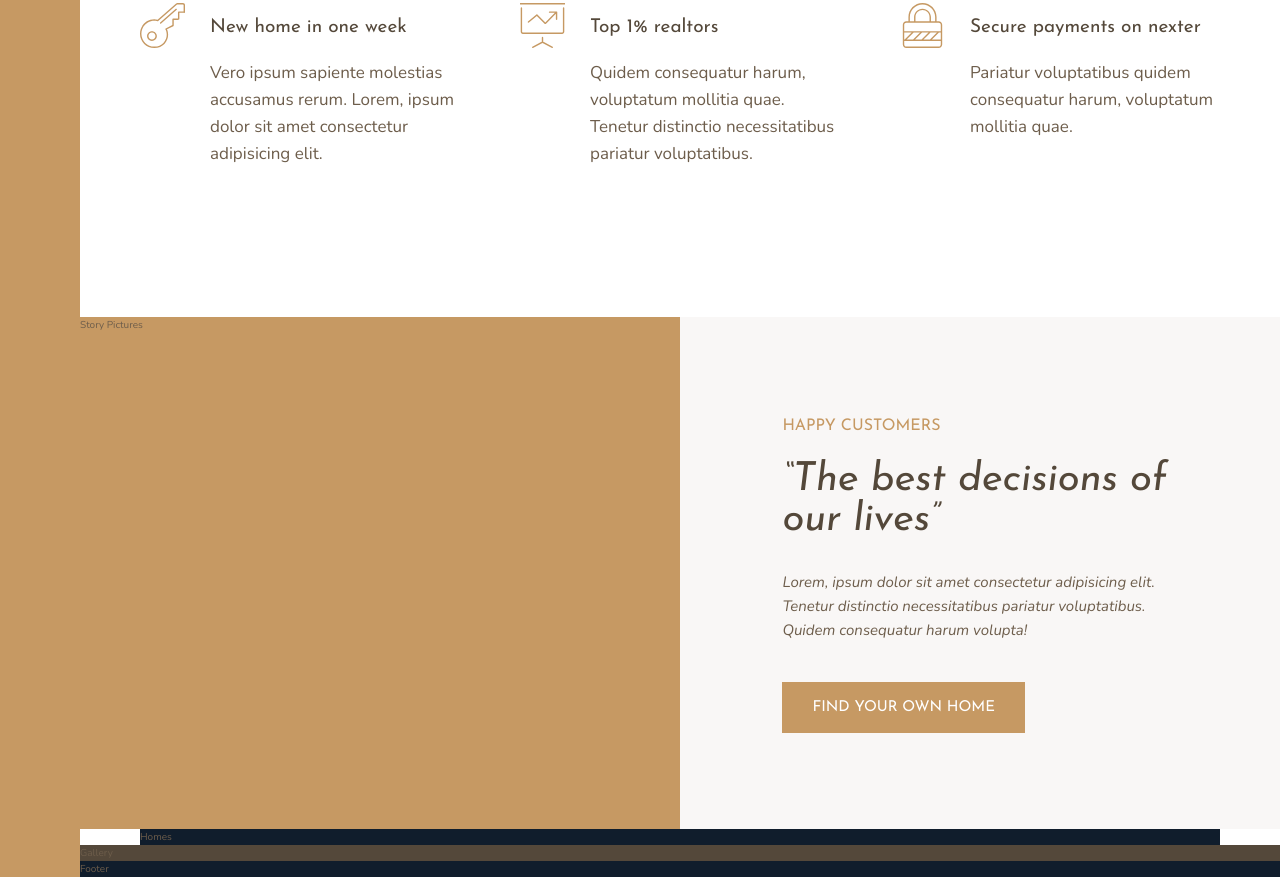
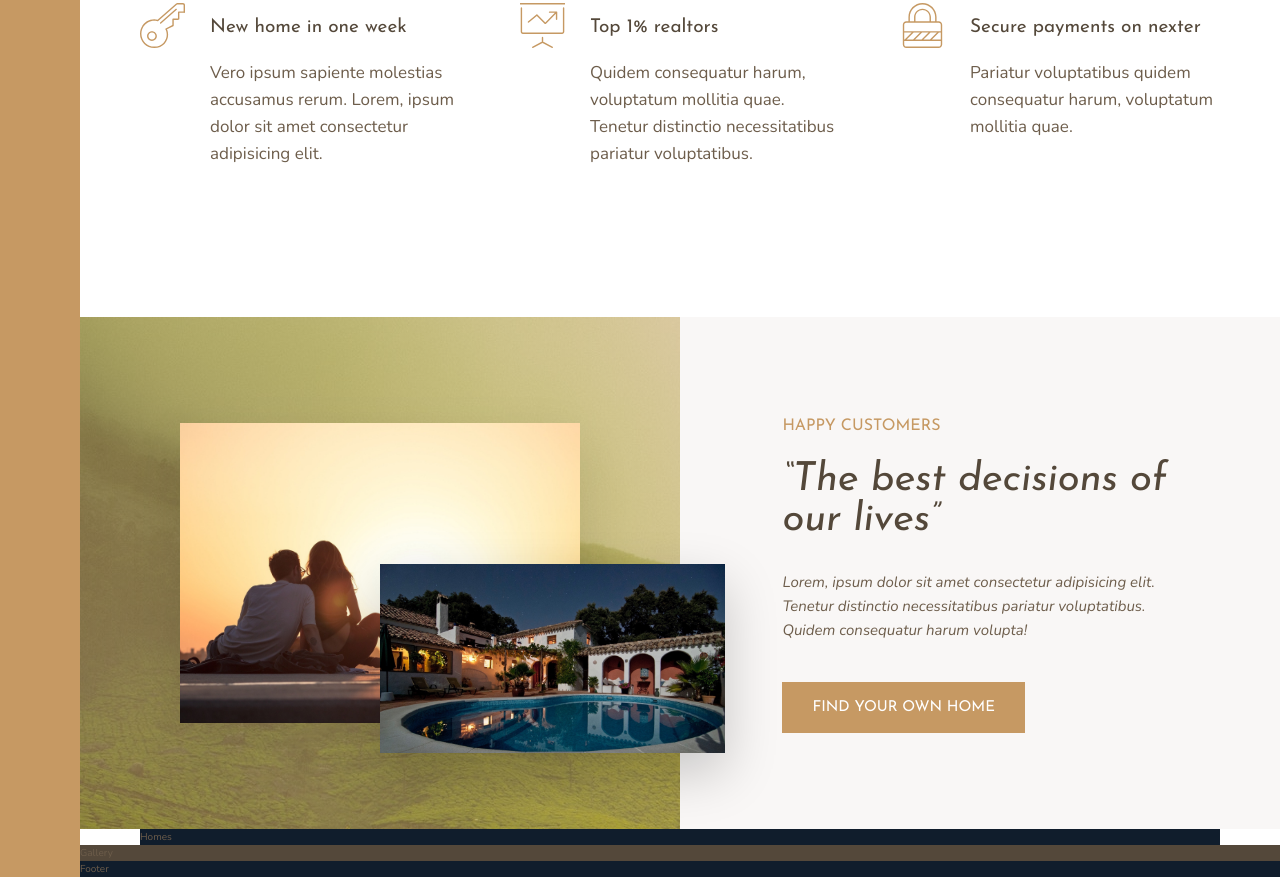
Before and after one commit to wjoe2046/css-project-grid, a plain HTML site: page index.html in a window 1280 px wide. Shown: the part 991-1868 px from the top of the page. Drawn offline with nearby package versions, Linux system fonts and the light colour scheme.

Commit message:
type: styling body: fixed bugs and finished the story section by adding linear-gradient and grid

```diff
--- a/css/style.css
+++ b/css/style.css
@@ -108,7 +108,25 @@ body {
 
 .story__pictures {
   background-color: #c69963;
-  grid-column: full-start / col-end 4; }
+  grid-column: full-start / col-end 4;
+  background-image: linear-gradient(rgba(198, 153, 99, 0.5), rgba(198, 153, 99, 0.5)), url(../img/back.jpg);
+  display: grid;
+  grid-template-rows: repeat(6, 1fr);
+  grid-template-columns: repeat(6, 1fr);
+  align-items: center; }
+
+.story__img--1 {
+  width: 100%;
+  grid-row: 2 / 6;
+  grid-column: 2 / 6;
+  box-shadow: 0 2rem 5rem rgba(0, 0, 0, 0.1); }
+
+.story__img--2 {
+  width: 115%;
+  grid-row: 4 / 6;
+  grid-column: 4 / 7;
+  z-index: 20;
+  box-shadow: 0 2rem 5rem rgba(0, 0, 0, 0.2); }
 
 .story__content {
   background-color: #f9f7f6;
--- a/index.html
+++ b/index.html
@@ -95,7 +95,18 @@
       </div>
     </section>
 
-    <div class="story__pictures">Story Pictures</div>
+    <div class="story__pictures">
+      <img
+        src="img/story-1.jpeg"
+        alt="Couple with new house"
+        class="story__img--1"
+      />
+      <img
+        src="img/story-2.jpeg"
+        alt="Couple with new house"
+        class="story__img--2"
+      />
+    </div>
 
     <div class="story__content">
       <h3 class="heading-3 mb-sm">Happy Customers</h3>
--- a/sass/_story.scss
+++ b/sass/_story.scss
@@ -2,6 +2,30 @@
   &__pictures {
     background-color: $color-primary;
     grid-column: full-start / col-end 4;
+    background-image: linear-gradient(
+        rgba($color-primary, 0.5),
+        rgba($color-primary, 0.5)
+      ),
+      url(../img/back.jpg);
+    display: grid;
+    grid-template-rows: repeat(6, 1fr);
+    grid-template-columns: repeat(6, 1fr);
+    align-items: center;
+  }
+
+  &__img--1 {
+    width: 100%;
+    grid-row: 2 / 6;
+    grid-column: 2 / 6;
+    box-shadow: 0 2rem 5rem rgba(#000, 0.1);
+  }
+
+  &__img--2 {
+    width: 115%;
+    grid-row: 4 / 6;
+    grid-column: 4 / 7;
+    z-index: 20;
+    box-shadow: 0 2rem 5rem rgba(#000, 0.2);
   }
 
   &__content {
```
